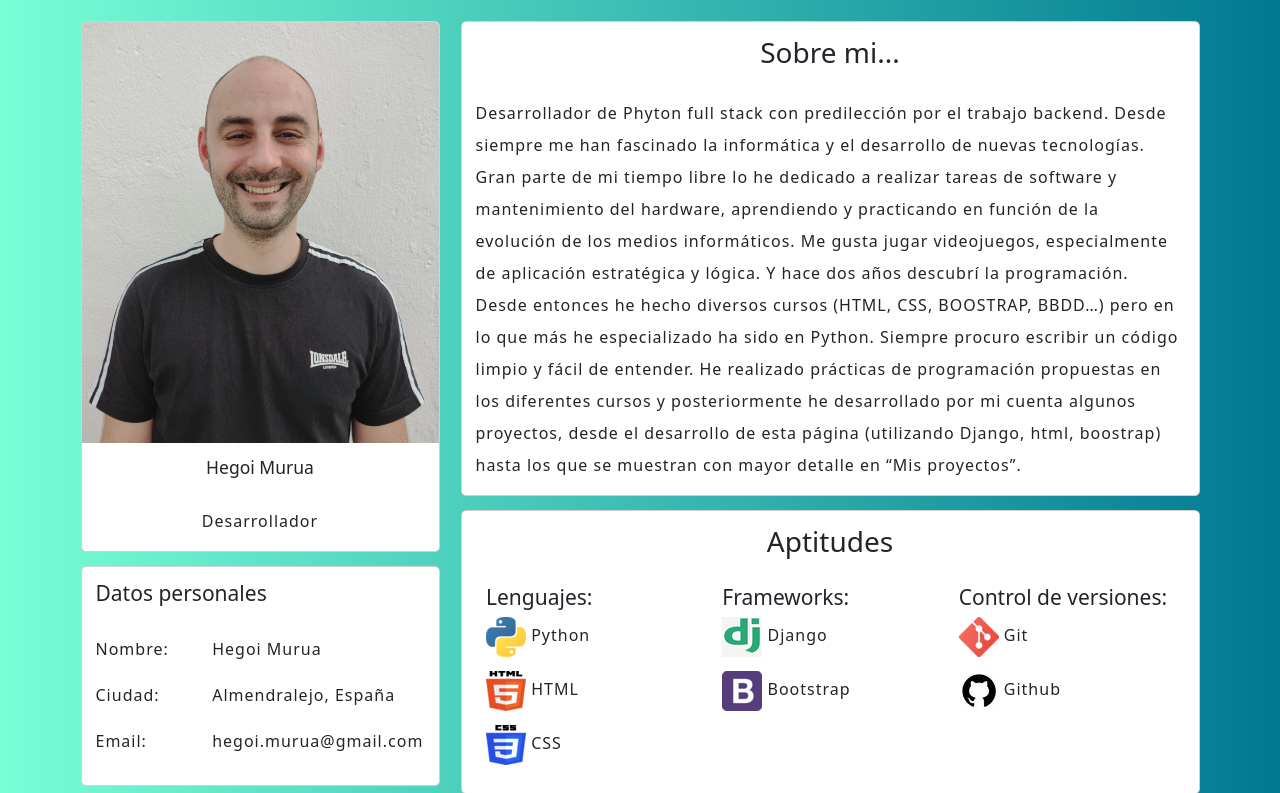
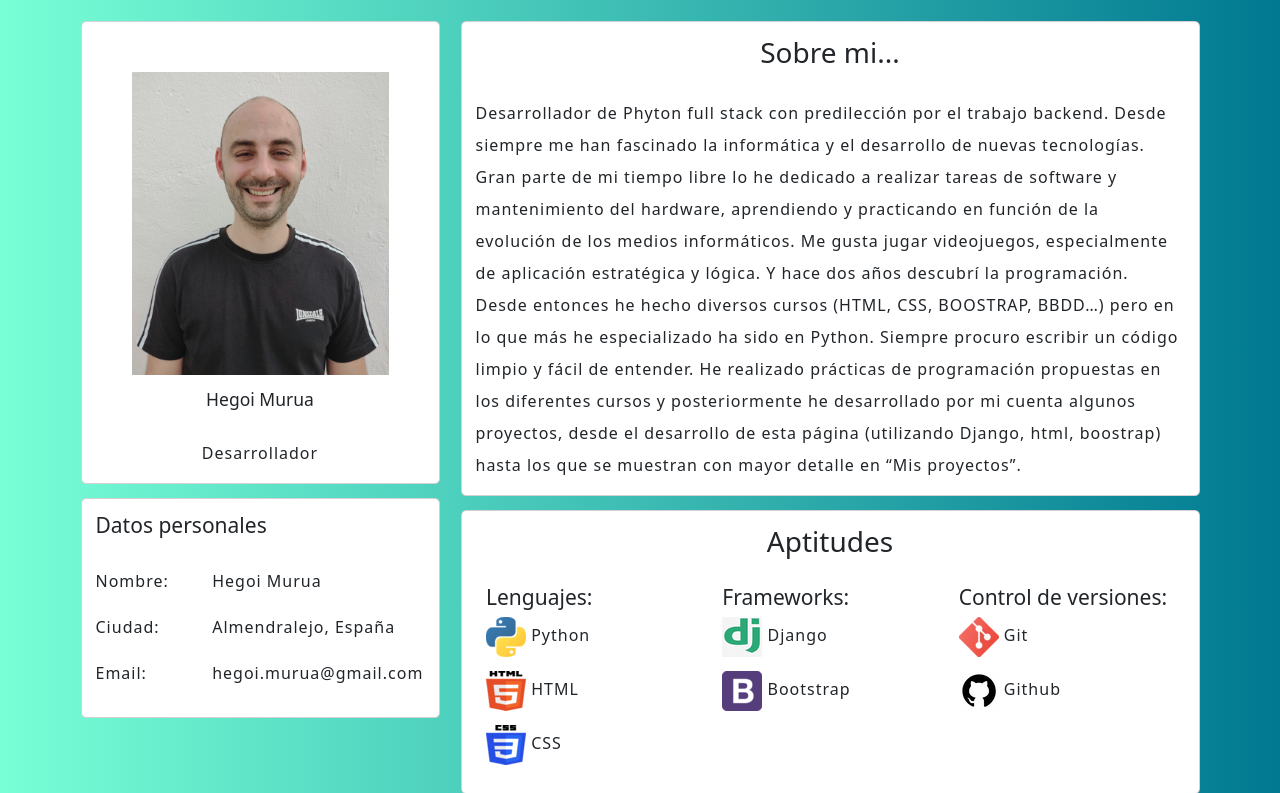
Before and after one commit to Zetayouh/HegoiMurua, a Django app: page / in a window 1280 px wide. Shown: the part 162-955 px from the top of the page. Run offline with Django 5.2, Linux system fonts and the light colour scheme; data comes from the database, SQL or seed files in the repository; some libraries are stand-ins or nearby versions.

Commit message:
Update home.html

```diff
--- a/WebApp/templates/WebApp/home.html
+++ b/WebApp/templates/WebApp/home.html
@@ -9,7 +9,7 @@
             <div class="col-sm-12 col-md-12 col-lg-4 col-xl-4">
                 <div class="col-sm-12 col-md-12 col-lg-12 col-xl-12 my-3">
                     <div class="card" style="text-align: center;">
-                        <img src="{% static 'WebApp/img/Foto_perfil.jpg' %}" class="card-img-top" alt="...">
+                        <img src="{% static 'WebApp/img/Foto_perfil.jpg' %}" class="card-img-top" alt="..." style="padding: 50px 50px 0px 50px">
                         <div class="card-body">
                         <h5 class="card-title">Hegoi Murua</h5>
                         <p class="card-text">Desarrollador</p>
```
